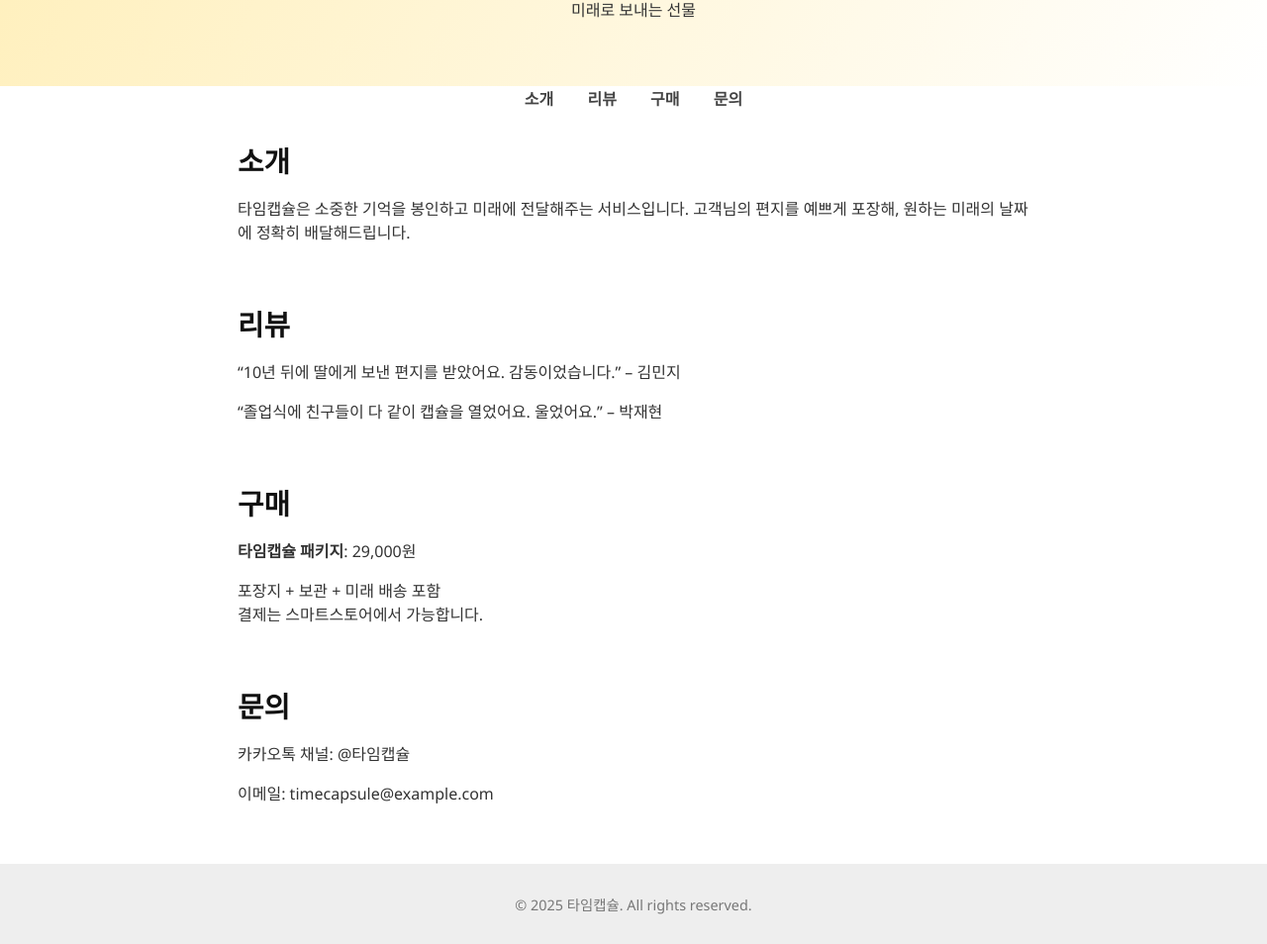
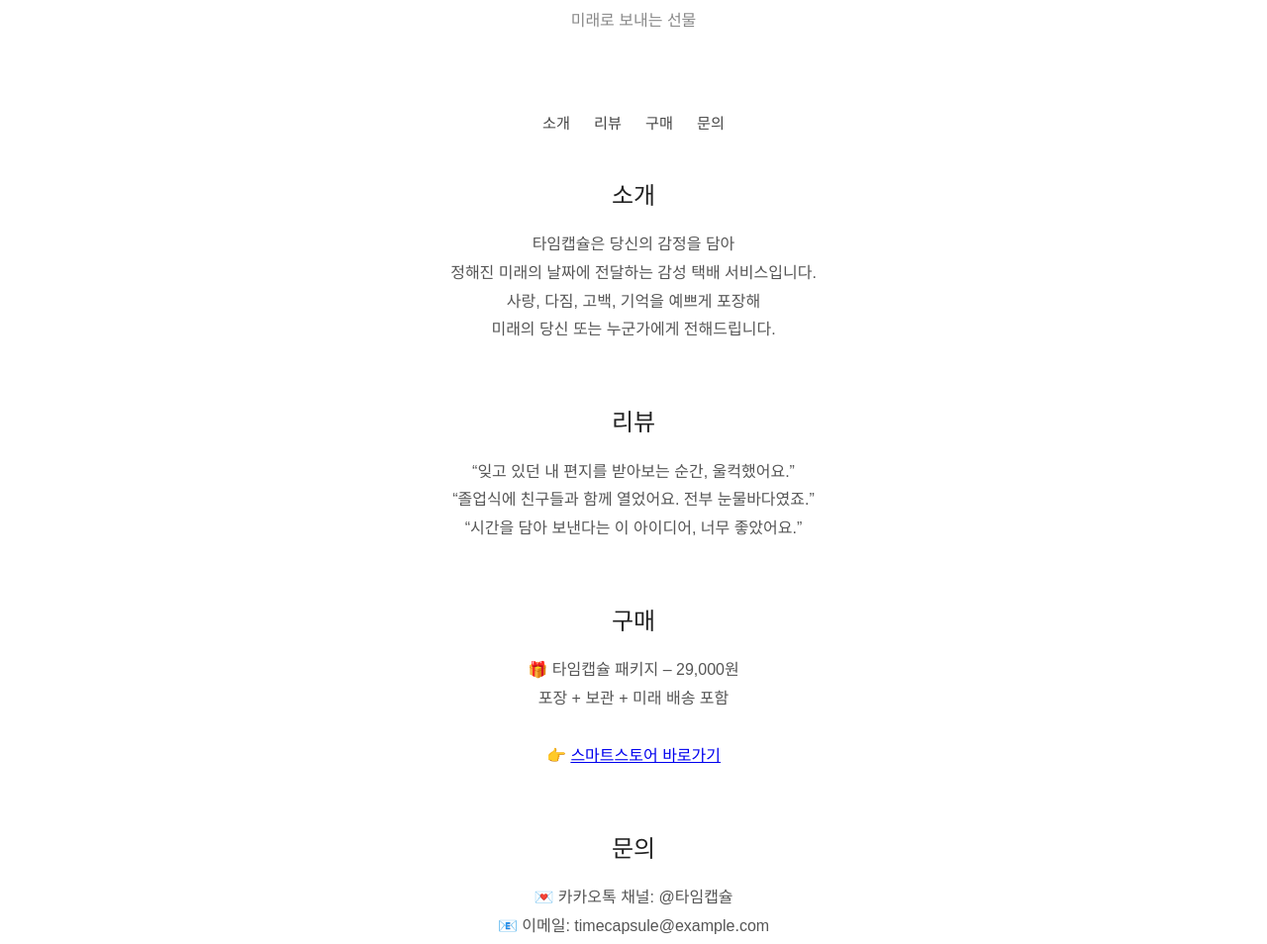
Before and after one commit to aksa35/aksa35.github.io, a plain HTML site: page index.html in a window 1280 px wide. Shown: the part 154-1108 px from the top of the page at 99% size. Drawn offline with Linux system fonts and the light colour scheme.

Commit message:
Update index.html

```diff
--- a/index.html
+++ b/index.html
@@ -5,47 +5,92 @@
   <meta name="viewport" content="width=device-width, initial-scale=1.0" />
   <title>타임캡슐 | 미래로 보내는 선물</title>
   <style>
+    * {
+      margin: 0;
+      padding: 0;
+      box-sizing: border-box;
+    }
+
     body {
-      margin: 0;
-      font-family: "Segoe UI", sans-serif;
-      background: white;
-      color: #333;
+      font-family: 'Apple SD Gothic Neo', 'Noto Sans KR', sans-serif;
+      background-color: #ffffff;
+      color: #222;
+      line-height: 1.6;
     }
+
     header {
+      padding: 80px 20px 40px;
       text-align: center;
-      padding: 50px 20px;
-      background: linear-gradient(120deg, #ffefba, #ffffff);
     }
+
     header h1 {
-      font-size: 2.5em;
+      font-size: 2.8em;
+      font-weight: 400;
+      letter-spacing: -1px;
       margin-bottom: 10px;
     }
+
+    header p {
+      font-size: 1em;
+      color: #888;
+    }
+
     nav {
-      text-align: center;
-      margin-bottom: 30px;
+      display: flex;
+      justify-content: center;
+      gap: 24px;
+      margin: 40px 0;
     }
+
     nav a {
-      margin: 0 15px;
       text-decoration: none;
       color: #444;
-      font-weight: bold;
+      font-size: 0.95em;
+      font-weight: 500;
+      border-bottom: 1px solid transparent;
+      transition: border-color 0.3s ease;
     }
+
+    nav a:hover {
+      border-color: #aaa;
+    }
+
     section {
-      max-width: 800px;
+      max-width: 720px;
       margin: 0 auto 60px;
-      padding: 0 20px;
+      padding: 0 24px;
+      text-align: center;
     }
+
     section h2 {
-      font-size: 1.8em;
-      color: #111;
-      margin-bottom: 15px;
+      font-size: 1.5em;
+      font-weight: 500;
+      margin-bottom: 16px;
     }
+
+    section p {
+      color: #555;
+      font-size: 1em;
+      line-height: 1.8;
+    }
+
     footer {
       text-align: center;
-      font-size: 0.9em;
-      padding: 30px;
-      background: #eee;
-      color: #777;
+      font-size: 0.8em;
+      color: #aaa;
+      padding: 60px 20px;
+      background: #fafafa;
+    }
+
+    @media (max-width: 480px) {
+      nav {
+        flex-direction: column;
+        gap: 12px;
+      }
+
+      header h1 {
+        font-size: 2em;
+      }
     }
   </style>
 </head>
@@ -65,29 +110,44 @@
 
   <section id="about">
     <h2>소개</h2>
-    <p>타임캡슐은 소중한 기억을 봉인하고 미래에 전달해주는 서비스입니다. 고객님의 편지를 예쁘게 포장해, 원하는 미래의 날짜에 정확히 배달해드립니다.</p>
+    <p>
+      타임캡슐은 당신의 감정을 담아<br/>
+      정해진 미래의 날짜에 전달하는 감성 택배 서비스입니다.<br/>
+      사랑, 다짐, 고백, 기억을 예쁘게 포장해<br/>
+      미래의 당신 또는 누군가에게 전해드립니다.
+    </p>
   </section>
 
   <section id="review">
     <h2>리뷰</h2>
-    <p>“10년 뒤에 딸에게 보낸 편지를 받았어요. 감동이었습니다.” – 김민지</p>
-    <p>“졸업식에 친구들이 다 같이 캡슐을 열었어요. 울었어요.” – 박재현</p>
+    <p>
+      “잊고 있던 내 편지를 받아보는 순간, 울컥했어요.”<br/>
+      “졸업식에 친구들과 함께 열었어요. 전부 눈물바다였죠.”<br/>
+      “시간을 담아 보낸다는 이 아이디어, 너무 좋았어요.”
+    </p>
   </section>
 
   <section id="buy">
     <h2>구매</h2>
-    <p><strong>타임캡슐 패키지</strong>: 29,000원</p>
-    <p>포장지 + 보관 + 미래 배송 포함<br />결제는 스마트스토어에서 가능합니다.</p>
+    <p>
+      🎁 타임캡슐 패키지 – 29,000원<br/>
+      포장 + 보관 + 미래 배송 포함<br/>
+      <br/>
+      👉 <a href="https://smartstore.naver.com/타임캡슐" target="_blank">스마트스토어 바로가기</a>
+    </p>
   </section>
 
   <section id="contact">
     <h2>문의</h2>
-    <p>카카오톡 채널: @타임캡슐</p>
-    <p>이메일: timecapsule@example.com</p>
+    <p>
+      💌 카카오톡 채널: @타임캡슐<br/>
+      📧 이메일: timecapsule@example.com<br/>
+      📸 인스타그램: @timecapsule.official
+    </p>
   </section>
 
   <footer>
-    © 2025 타임캡슐. All rights reserved.
+    ⓒ 2025 타임캡슐. all rights reserved.
   </footer>
 
 </body>
```
